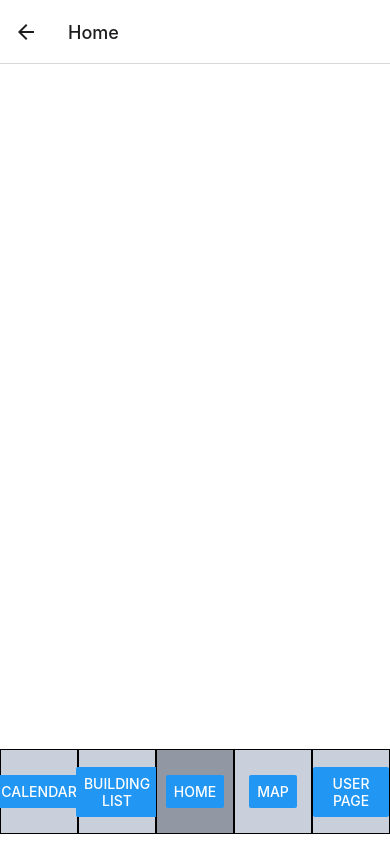
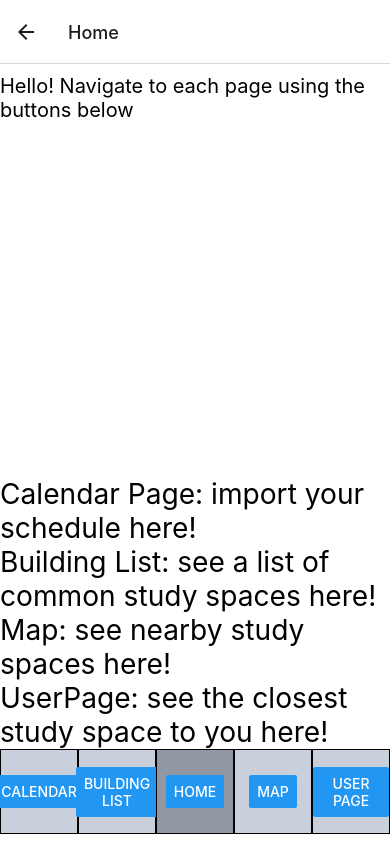
Before and after one commit to CS222-UIUC/course-project-group-103, a React Native app: screen /Home in a window 390 px wide. Built offline with nearby package versions, Linux system fonts and the light colour scheme.

Commit message:
added some text to homepage

```diff
--- a/package.json
+++ b/package.json
@@ -11,7 +11,7 @@
   "dependencies": {
     "@react-navigation/native": "^6.0.13",
     "@react-navigation/native-stack": "^6.9.0",
-    "expo": "~46.0.13",
+    "expo": "^46.0.16",
     "expo-status-bar": "~1.4.0",
     "react": "18.0.0",
     "react-native": "0.69.6"
--- a/screens/HomePage.js
+++ b/screens/HomePage.js
@@ -13,8 +13,20 @@ export default function HomePage({ navigation }) {
   return (
     <View style={styles.container}>
         <View style={styles.containerPage}>
+            <Text style={styles.title}>
+            Hello! Navigate to each page using the buttons below
+            </Text>
             <Text style={styles.text}>
-
+            Calendar Page: import your schedule here!
+            </Text>
+            <Text style={styles.text}>
+            Building List: see a list of common study spaces here!
+            </Text>
+            <Text style={styles.text}>
+            Map: see nearby study spaces here!
+            </Text>
+            <Text style={styles.text}>
+            UserPage: see the closest study space to you here!
             </Text>
         </View>
         <View style={styles.footer}>
@@ -50,6 +62,13 @@ export default function HomePage({ navigation }) {
 
 const styles = StyleSheet.create({
   container: {
+    flex: 1,
+    backgroundColor: '#fff',
+    alignItems: 'center',
+    justifyContent: 'center',
+  },
+  title: {
+    fontSize: 20,
     flex: 1,
     backgroundColor: '#fff',
     alignItems: 'center',
```
Also changed, not shown: 2 other files (tests, documents, lock files or other folders).
